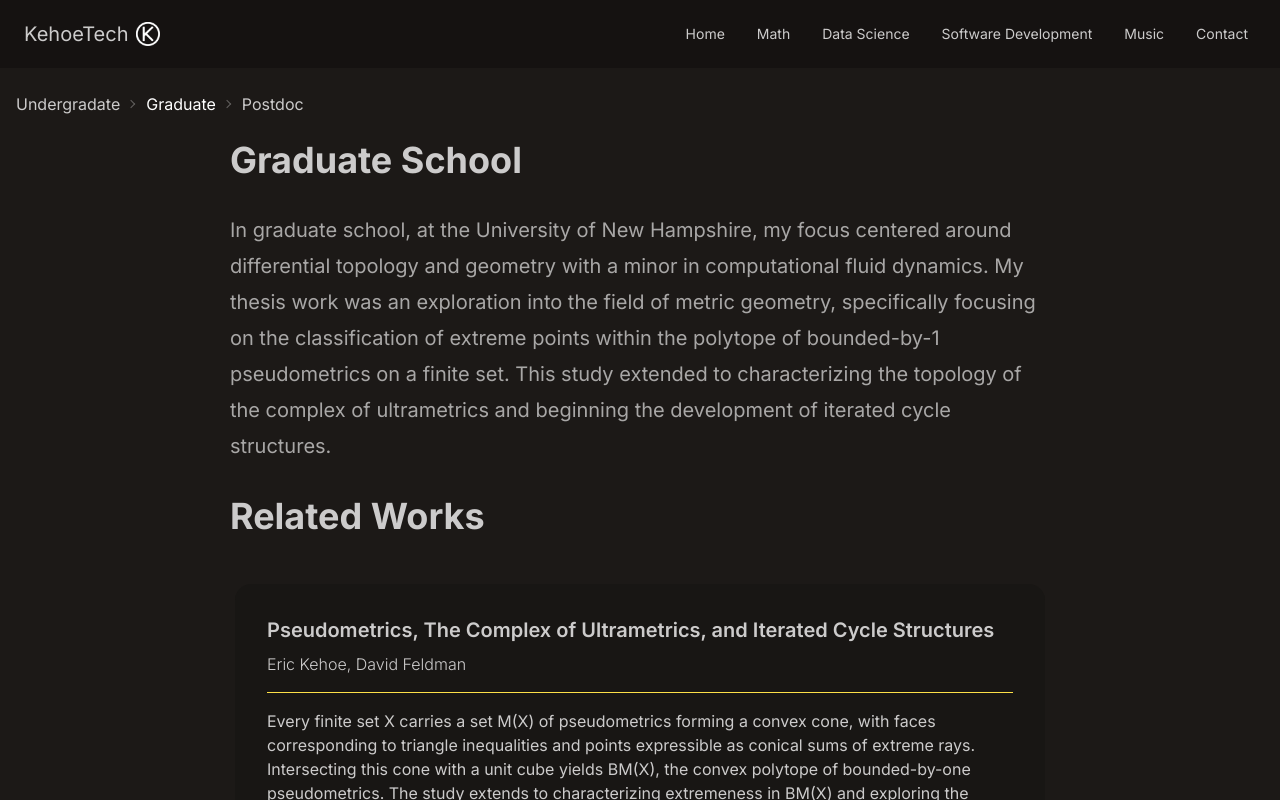
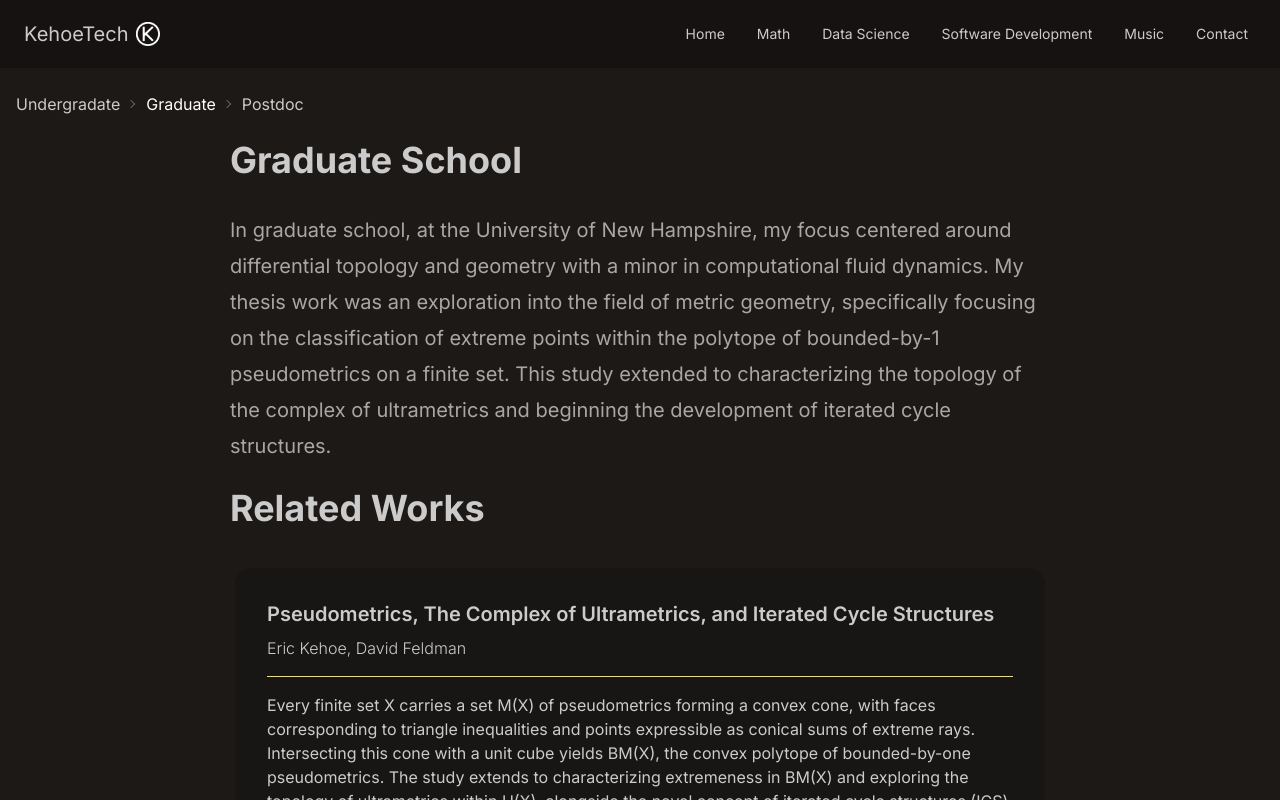
Before and after one commit to ekehoe32/portfolio, a Next.js app: page /math/graduate in a window 1280 px wide. Shown: the top 800 px of the page. Built offline with nearby package versions, Linux system fonts and the light colour scheme.

Commit message:
6 is more reasonable

```diff
--- a/app/math/[section]/page.tsx
+++ b/app/math/[section]/page.tsx
@@ -19,7 +19,7 @@ export default async function Page({ params }: PageProps) {
       <article className="prose lg:prose-xl">
         <h2>{sectionDetails.title}</h2>
         {sectionDetails.paragraph}
-        <h2 className="py-8">Related Works</h2>
+        <h2 className="py-6">Related Works</h2>
       </article>
       <div className="grid grid-cols-1 lg:max-w-[810px]">
         <div className="carousel w-full">
```
